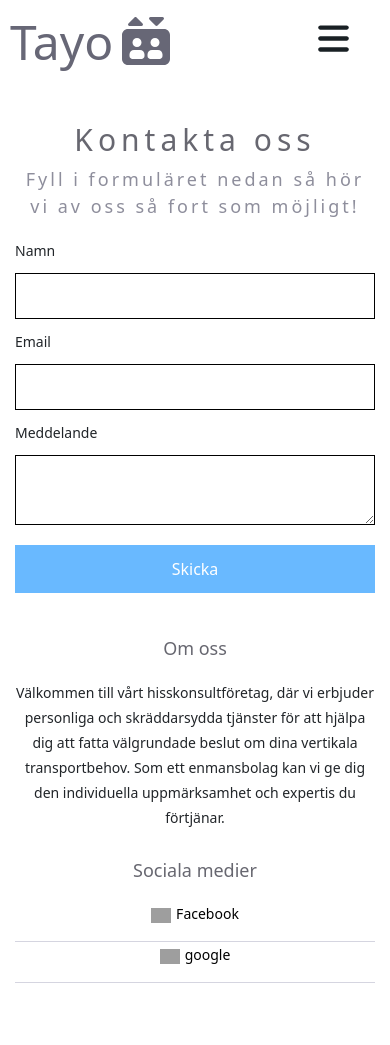
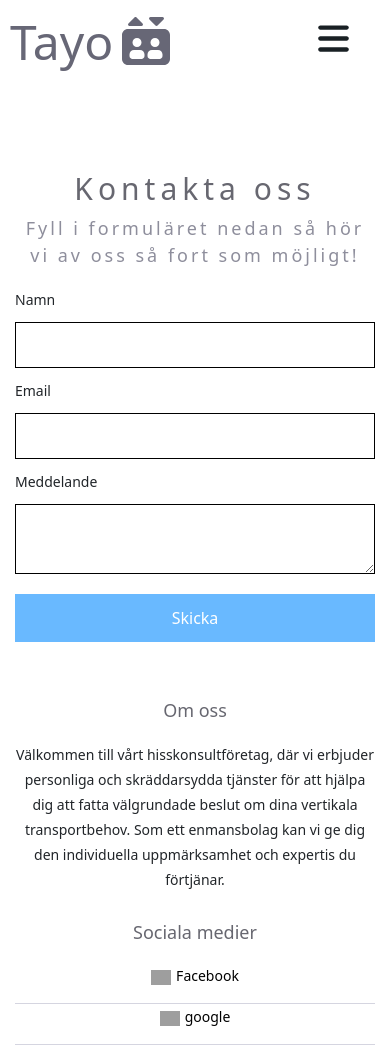
Before and after one commit to patrikyo/tayo-fe, a React (Create React App) app: page /contact in a window 390 px wide. Before the commit the page ends 1018 px from the top, so only its background shows below. Built offline with nearby package versions, Linux system fonts and the light colour scheme; grey boxes are pictures that could not be loaded.

Commit message:
Bemify classes and chang padding

```diff
--- a/src/components/contact/Contact.css
+++ b/src/components/contact/Contact.css
@@ -1,4 +1,4 @@
-.contact__container {
+.contact {
     width: 940px;
     margin: 0 auto;
     text-align: center;
@@ -77,8 +77,8 @@
 }
 
 @media screen and (max-width: 540px){
-    .contact__container {
+    .contact {
         width: 100%;
-        padding: 10px 15px;
+        padding: 15% 15px;
     }
 }
--- a/src/components/contact/Contact.js
+++ b/src/components/contact/Contact.js
@@ -38,7 +38,7 @@ const Contact = function () {
   };
 
   return (
-    <div className="contact__container">
+    <div className="contact">
       <h1 className="contact__header">Kontakta oss</h1>
       <p className="contact__body">
         Fyll i formuläret nedan så hör vi av oss så fort som möjligt!
--- a/src/components/footer/Footer.css
+++ b/src/components/footer/Footer.css
@@ -1,4 +1,4 @@
-.footer__container {
+.footer {
     display: flex;
     justify-content: space-between;
     padding: 35px 0;
@@ -56,10 +56,10 @@
 
 
 @media screen and (max-width: 540px) {
-    .footer__container {
+    .footer {
         flex-direction: column;
         gap: 30px;
-        padding: 35px 15px;
+        padding: 0 15px;
     }
 
     .footer__socialmedia {
--- a/src/components/footer/Footer.js
+++ b/src/components/footer/Footer.js
@@ -2,7 +2,7 @@ import "./Footer.css";
 const Footer = function () {
   return (
     <>
-      <div className="footer__container">
+      <div className="footer">
         <div className="footer__aboutUs">
           <h2 className="footer__header">Om oss</h2>
           <div className="footer__body">
```
